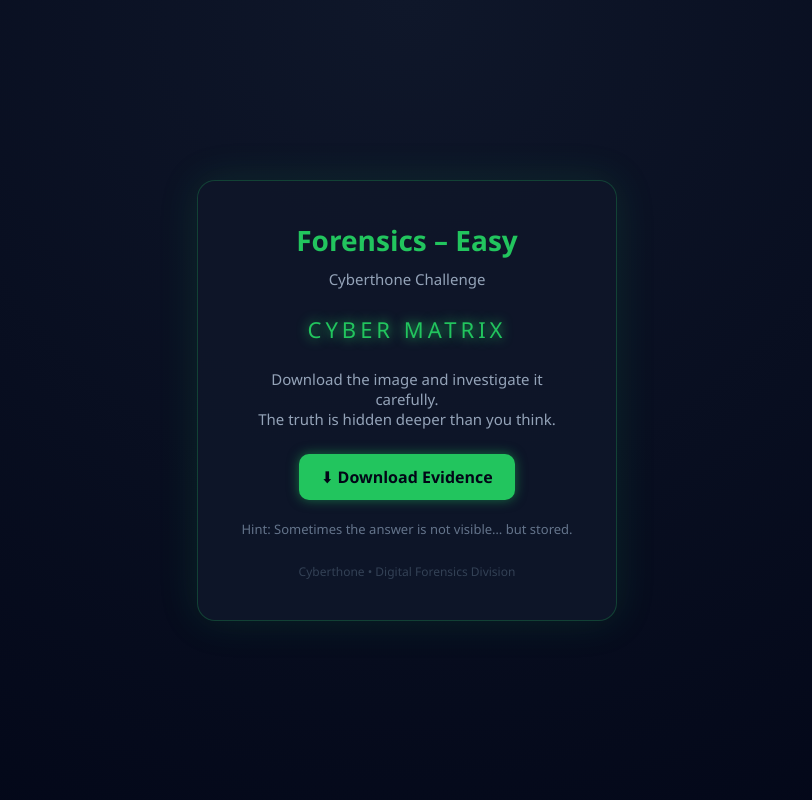
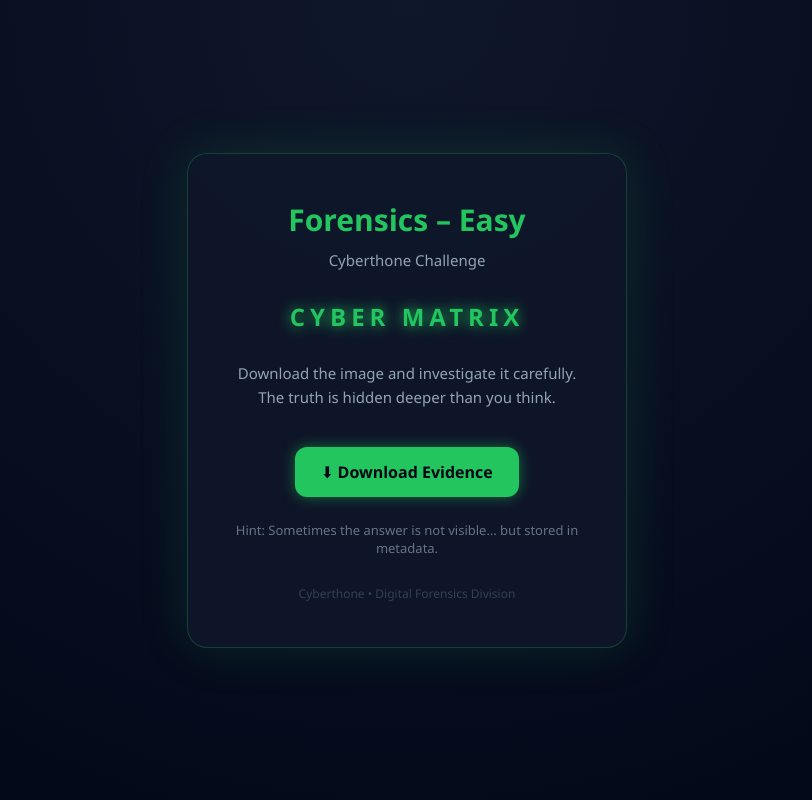
Before and after one commit to Coderaftsman/ctf_forensics_easy-, a Flask app: page / in a window 1280 px wide. Shown: the whole page, without its empty margins (233-1045 px from the left). Run offline with Flask 3, Linux system fonts and the light colour scheme.

Commit message:
Update index.html

```diff
--- a/templates/index.html
+++ b/templates/index.html
@@ -14,79 +14,83 @@
         }
 
         body {
-            height: 100vh;
+            min-height: 100vh;
             background: radial-gradient(circle at top, #0f172a, #020617);
             color: #e2e8f0;
             display: flex;
             align-items: center;
             justify-content: center;
+            padding: 20px;
         }
 
         .card {
-            background: rgba(15, 23, 42, 0.9);
+            background: rgba(15, 23, 42, 0.95);
             border: 1px solid #22c55e40;
-            padding: 40px;
-            border-radius: 18px;
+            padding: 45px 40px;
+            border-radius: 20px;
             text-align: center;
-            width: 90%;
-            max-width: 420px;
-            box-shadow: 0 0 40px #22c55e20;
+            width: 100%;
+            max-width: 440px;
+            box-shadow: 0 0 50px #22c55e25;
             animation: fadeIn 0.8s ease-in-out;
         }
 
         .title {
-            font-size: 28px;
-            font-weight: bold;
+            font-size: 30px;
+            font-weight: 700;
             color: #22c55e;
-            margin-bottom: 10px;
+            margin-bottom: 8px;
         }
 
         .subtitle {
             font-size: 15px;
             color: #94a3b8;
-            margin-bottom: 25px;
+            margin-bottom: 28px;
+            line-height: 1.6;
         }
 
         .matrix-text {
-            font-size: 22px;
-            letter-spacing: 4px;
+            font-size: 24px;
+            letter-spacing: 5px;
             color: #22c55e;
-            margin-bottom: 25px;
-            text-shadow: 0 0 12px #22c55e;
+            margin-bottom: 28px;
+            text-shadow: 0 0 14px #22c55e;
+            font-weight: 600;
         }
 
         .download-btn {
             display: inline-block;
-            padding: 12px 22px;
+            padding: 14px 26px;
             background: #22c55e;
             color: #020617;
-            font-weight: bold;
-            border-radius: 10px;
+            font-weight: 700;
+            border-radius: 12px;
             text-decoration: none;
-            transition: 0.25s ease;
-            box-shadow: 0 0 12px #22c55e80;
+            transition: all 0.25s ease;
+            box-shadow: 0 0 14px #22c55e80;
+            margin-top: 10px;
         }
 
         .download-btn:hover {
             background: #16a34a;
-            transform: translateY(-2px);
-            box-shadow: 0 0 18px #22c55e;
+            transform: translateY(-2px) scale(1.02);
+            box-shadow: 0 0 22px #22c55e;
         }
 
         .hint {
-            margin-top: 20px;
+            margin-top: 24px;
             font-size: 13px;
             color: #64748b;
         }
 
         footer {
-            margin-top: 25px;
+            margin-top: 28px;
             font-size: 12px;
             color: #334155;
         }
 
         @keyframes fadeIn {
-            from { opacity: 0; transform: translateY(15px); }
+            from { opacity: 0; transform: translateY(18px); }
             to { opacity: 1; transform: translateY(0); }
         }
     </style>
@@ -105,10 +109,10 @@
             The truth is hidden deeper than you think.
         </p>
 
-        <a href="files/forensics_easy_image (1).png" class="download-btn">⬇ Download Evidence</a>
+        <a href="/download" class="download-btn">⬇ Download Evidence</a>
 
         <div class="hint">
-            Hint: Sometimes the answer is not visible… but stored.
+            Hint: Sometimes the answer is not visible… but stored in metadata.
         </div>
 
         <footer>
```
